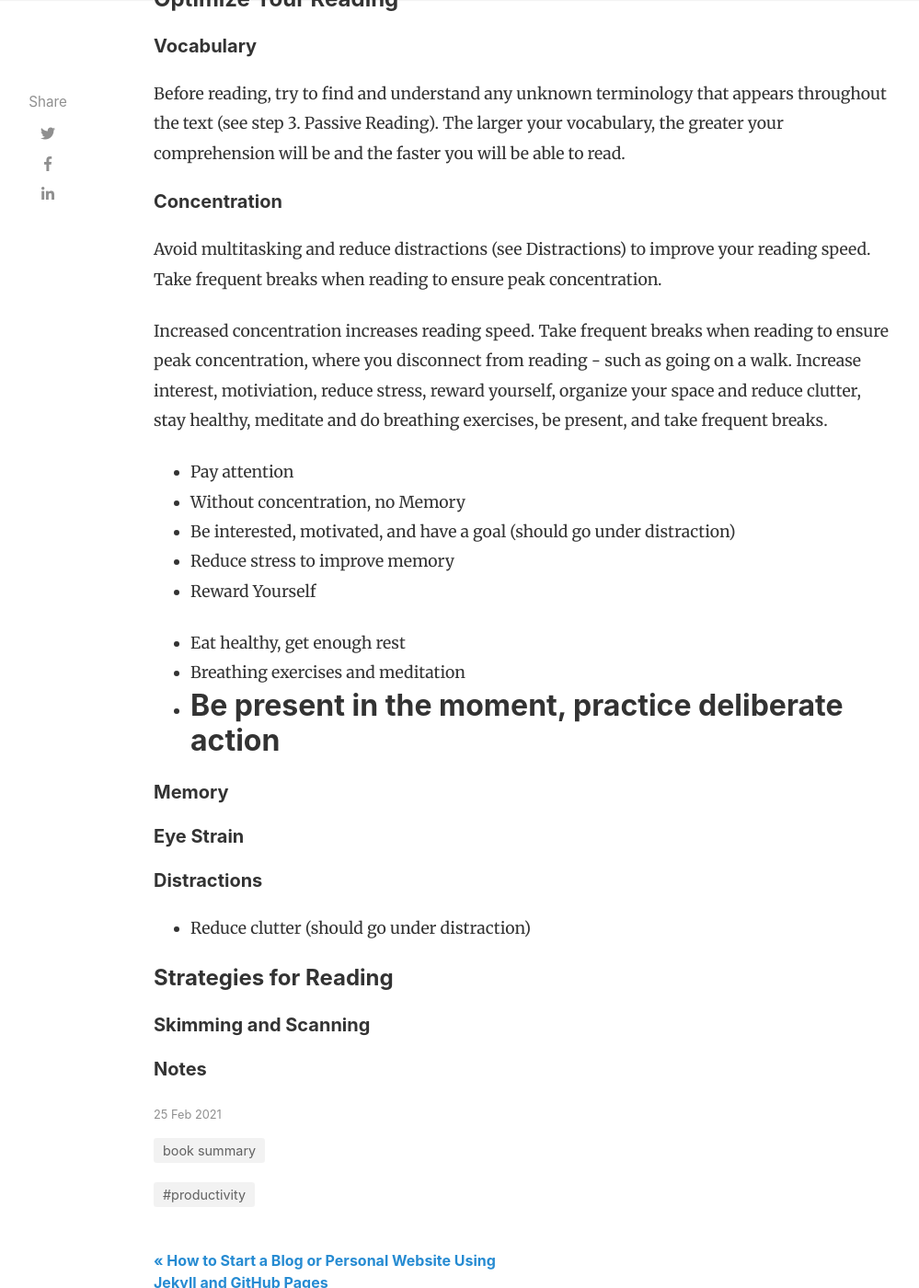
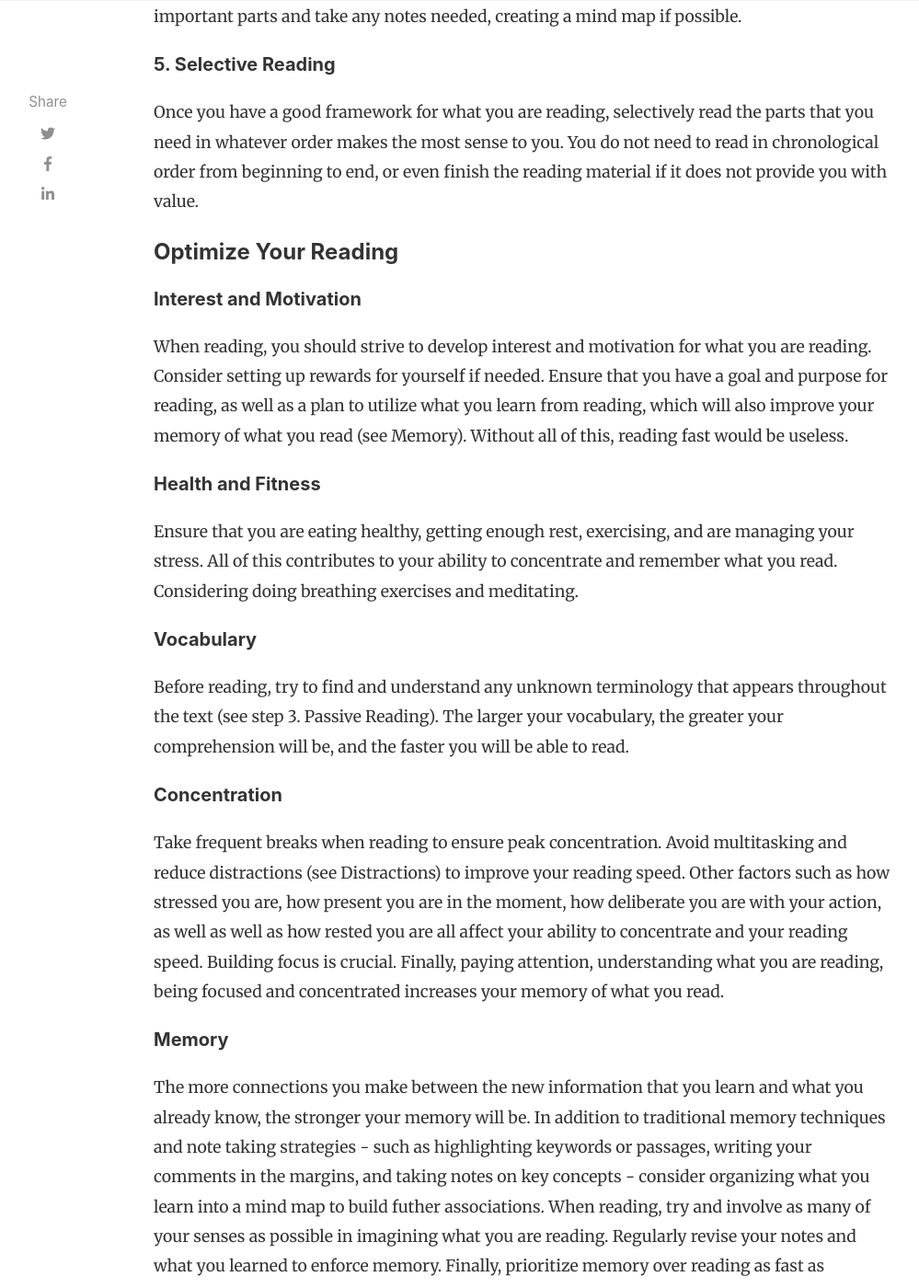
Before and after one commit to LeNPaul/hungry-minds, a Jekyll site: the page built from _posts/2021-02-25-work-smarter-with-speed-reading-a-teach-yourself-guide-by-tina-konstant.md, in a window 1280 px wide and 1400 px high, scrolled down 2442 px. Shown: the whole window at 92% size, without its empty margins (118-1117 px from the left). Built offline with Jekyll 4.4.1, drawn with Linux system fonts in a browser that asks for light colours; nearby versions of some CDN libraries; comment, search, counter and statistics services are not loaded; some of the changed text lies outside the part shown.

Commit message:
Update rough draft for blog post

```diff
--- a/_posts/2021-02-25-work-smarter-with-speed-reading-a-teach-yourself-guide-by-tina-konstant.md
+++ b/_posts/2021-02-25-work-smarter-with-speed-reading-a-teach-yourself-guide-by-tina-konstant.md
@@ -14,7 +14,7 @@
 
 ### Summary
 
-
+Speed reading is a skill that you develop and requires practice. This book outlines techniques for improving your rate of reading, as well as strategies for optimizing your reading and how to approach different types of text.
 
 #### Techniques for Speed Reading
 
@@ -28,7 +28,7 @@
 
 #### The Five-Step System
 
-
+The purpose of this system is to allow you to highlight what you need to read and eliminate what you need to ignore. It's a way to quickly process a piece of text and get a high-level understanding or framework of what it is about before investing more time reading certain sections and filling in this framework as you read the important parts.
 
 ##### 1. Prepare
 
@@ -52,46 +52,40 @@
 
 #### Optimize Your Reading
 
+##### Interest and Motivation
+
+When reading, you should strive to develop interest and motivation for what you are reading. Consider setting up rewards for yourself if needed. Ensure that you have a goal and purpose for reading, as well as a plan to utilize what you learn from reading, which will also improve your memory of what you read (see Memory). Without all of this, reading fast would be useless.
+
+##### Health and Fitness
+
+Ensure that you are eating healthy, getting enough rest, exercising, and are managing your stress. All of this contributes to your ability to concentrate and remember what you read. Considering doing breathing exercises and meditating.
+
 ##### Vocabulary
 
-Before reading, try to find and understand any unknown terminology that appears throughout the text (see step 3. Passive Reading). The larger your vocabulary, the greater your comprehension will be and the faster you will be able to read.
+Before reading, try to find and understand any unknown terminology that appears throughout the text (see step 3. Passive Reading). The larger your vocabulary, the greater your comprehension will be, and the faster you will be able to read.
 
 ##### Concentration
 
-Avoid multitasking and reduce distractions (see Distractions) to improve your reading speed. Take frequent breaks when reading to ensure peak concentration.
-
-
-Increased concentration increases reading speed. Take frequent breaks when reading to ensure peak concentration, where you disconnect from reading - such as going on a walk. Increase interest, motiviation, reduce stress, reward yourself, organize your space and reduce clutter, stay healthy, meditate and do breathing exercises, be present, and take frequent breaks.
-
-- Pay attention
-- Without concentration, no Memory
-- Be interested, motivated, and have a goal (should go under distraction)
-- Reduce stress to improve memory
-- Reward Yourself
-
-- Eat healthy, get enough rest
-- Breathing exercises and meditation
-- Be present in the moment, practice deliberate action
--
+Take frequent breaks when reading to ensure peak concentration. Avoid multitasking and reduce distractions (see Distractions) to improve your reading speed. Other factors such as how stressed you are, how present you are in the moment, how deliberate you are with your action, as well as well as how rested you are all affect your ability to concentrate and your reading speed. Building focus is crucial. Finally, paying attention, understanding what you are reading, being focused and concentrated increases your memory of what you read.
 
 ##### Memory
 
-
+The more connections you make between the new information that you learn and what you already know, the stronger your memory will be. In addition to traditional memory techniques and note taking strategies - such as highlighting keywords or passages, writing your comments in the margins, and taking notes on key concepts - consider organizing what you learn into a mind map to build futher associations. When reading, try and involve as many of your senses as possible in imagining what you are reading. Regularly revise your notes and what you learned to enforce memory. Finally, prioritize memory over reading as fast as possible.
 
 ##### Eye Strain
 
-
+Taking care of your eyes and reducing eye strain will increase reading speed. Ensure you have good lighting in your environment, and that you have a comfortable desk and chair. During your breaks, try and look at something far away, preferably outside. Avoid reading for long periods of time on monitors or screens if possible. If possible, increasing the font size of your reading material will help reduce eye strain.
 
 ##### Distractions
 
-- Reduce clutter (should go under distraction)
+Organize and reduce the clutter in your immediate surroundings. Reduce distractions such as stress, hunger, dehydration, tiredness, external noise, and any distractions from people. Practice meditation and breathing exercises to reduce internal distractions.
 
 #### Strategies for Reading
 
+##### Approaching Different Types of Reading Material
 
+What is the purpose of reading what you are reading? This motivates the approach you will take, as you may not want to speed read all the time. For example, you can easily apply the Five Step System and speed read non-fiction books on subjects you are familar with, whereas you may not want to take this same approach for reading fiction, poetry, or instructions manuals.
 
-##### Skimming and Scanning
+##### Skimming vs. Scanning
 
-
-
-##### Notes
+Scanning is when you are looking for specific information within a text. Skimming is getting the general idea of what the text is about - who, what, when, where, why, and how. The goal is to get the message that the author is trying to convey, which does not depend on individual words. Speed reading is really just glorified skimming, allowing you to efficiently capture the information in a text.
```
